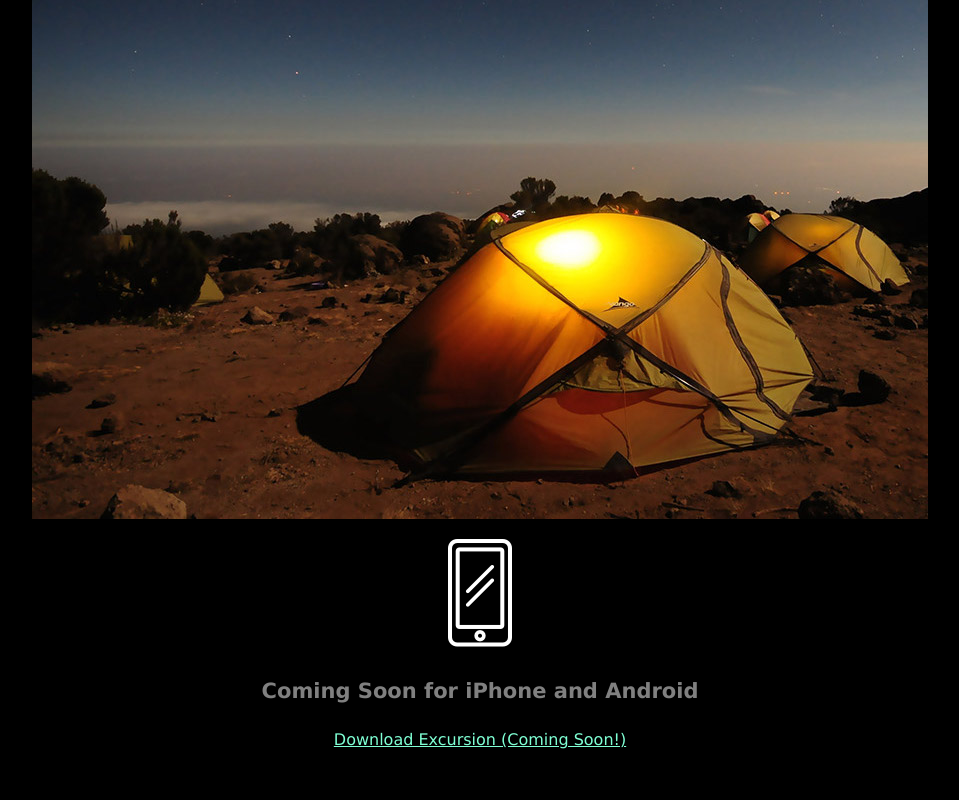
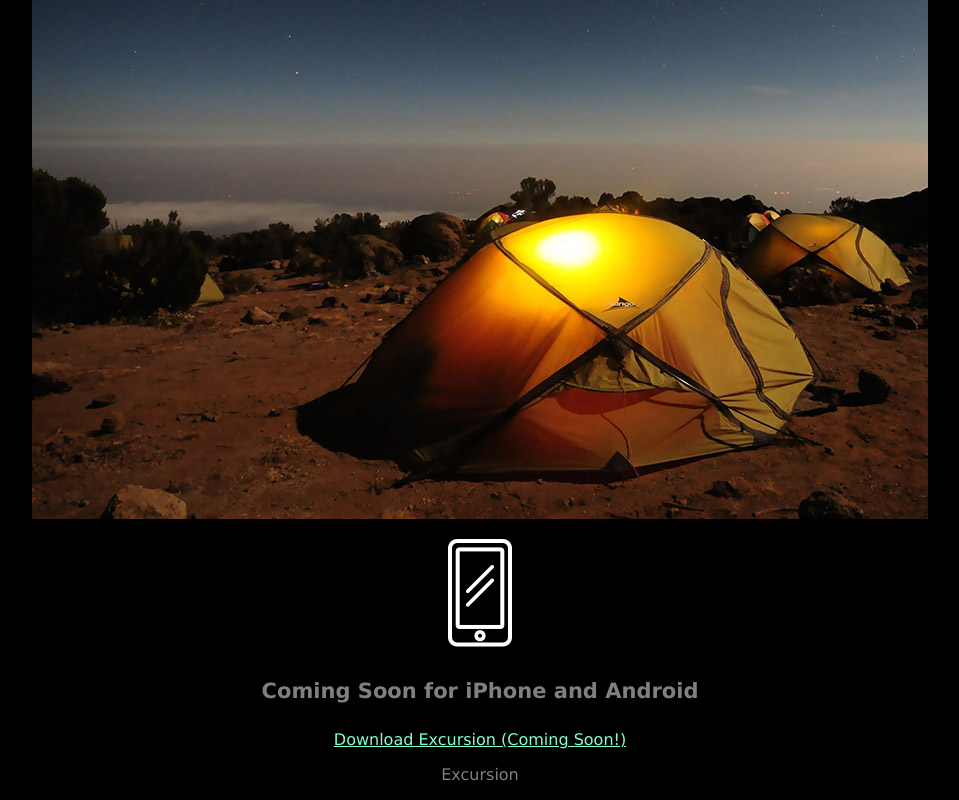
Before and after one commit to earras/excursion, a plain HTML site: page index.html in a window 1280 px wide. Shown: the part 493-1293 px from the top of the page, without its empty margins (160-1119 px from the left). Before the commit the page ends 1258 px from the top, so only its background shows below. Drawn offline with Linux system fonts and the light colour scheme.

Commit message:
final push

```diff
--- a/index.html
+++ b/index.html
@@ -20,5 +20,6 @@
     <p><img src="resources/images/phone.png"></p>
     <h4 class="header--sub-header">Coming Soon for iPhone and Android</h4>
     <p><a class="link--cta" href="#">Download Excursion (Coming Soon!)</a></p>
+    <p class="footer--copyright">Excursion</p>
     </body>
 </html>
--- a/resources/css/style.css
+++ b/resources/css/style.css
@@ -27,3 +27,10 @@ body {
   font-size: 16px;
   color: aquamarine;
 }
+
+/* footer */
+.footer--copyright {
+  font-size: 16px;
+  color: grey;
+  text-align: righter ;
+}
```
